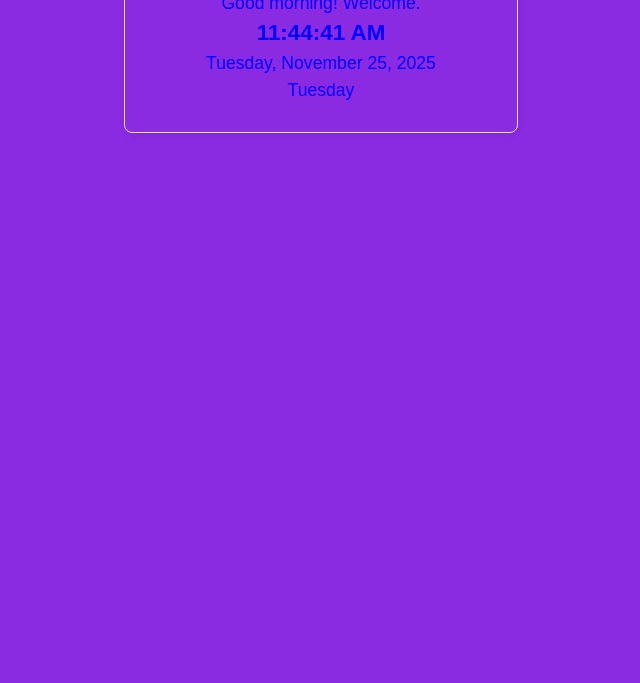
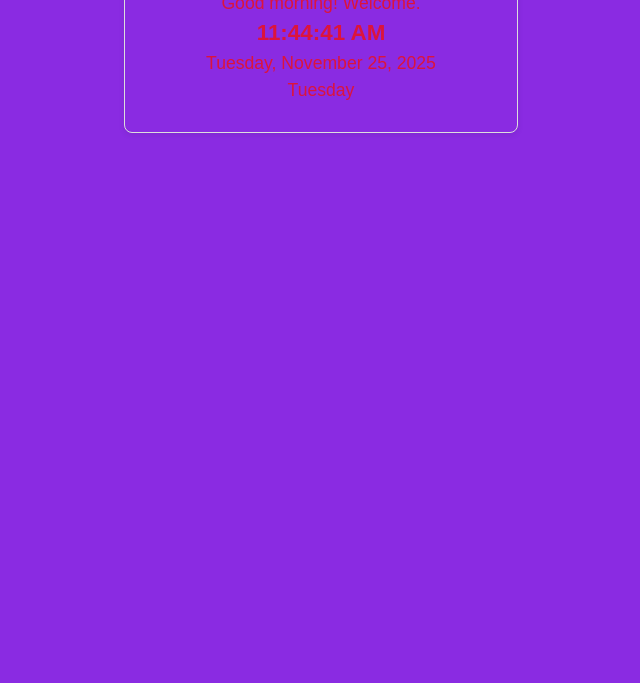
Before and after one commit to rahimanshaik159-ui/timebase, a plain HTML site: page index.html in a window 1280 px wide. Shown: the part 117-800 px from the top of the page, without its empty margins (319-959 px from the left). Drawn offline with Linux system fonts and the light colour scheme.

Commit message:
Update index.html

```diff
--- a/index.html
+++ b/index.html
@@ -6,7 +6,7 @@
     <meta name="viewport" content="width=device-width,initial-scale=1" />
     <style>
         body {
-          background-color: blueviolet;  color: blue; font-family: Arial, Helvetica, sans-serif; text-align: center; padding: 2rem; }
+          background-color: blueviolet;  color: crimson; font-family: Arial, Helvetica, sans-serif; text-align: center; padding: 2rem; }
         .card {
              display: inline-block; padding: 1.5rem 2rem; border: 1px solid #ddd; border-radius: 8px; box-shadow: 0 2px 6px rgba(0,0,0,0.08); }
         h1 { margin: 0 0 0.5rem; }
```
